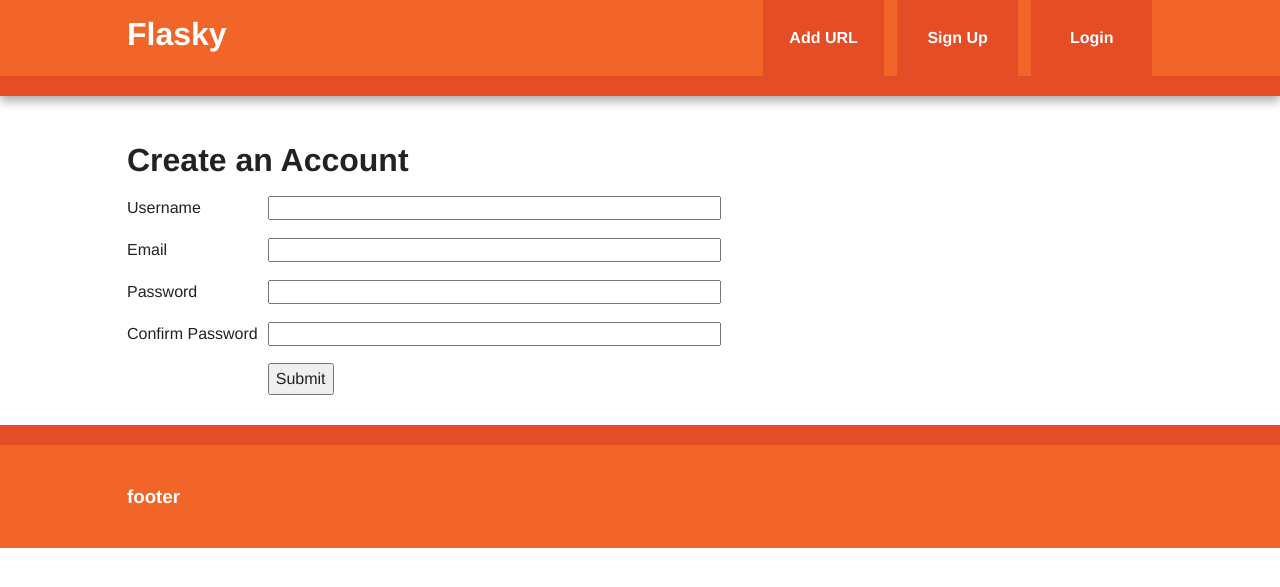
After one commit to gigyas/ps-flask, a Flask app: page /signup in a window 1280 px wide. The commit adds this page. Shown: the top 587 px of the page. Run offline with Flask 2, Linux system fonts and the light colour scheme; parts of the project's set-up code (start-up, migrations or seed data) failed here and were passed over; some libraries are stand-ins or nearby versions.

Commit message:
More following along

```diff
--- a/flasky/forms.py
+++ b/flasky/forms.py
@@ -1,7 +1,9 @@
 from flask_wtf import FlaskForm
 from wtforms.fields import StringField, PasswordField, BooleanField, SubmitField
 from wtforms.fields.html5 import URLField
-from wtforms.validators import DataRequired, url
+from wtforms.validators import DataRequired, url, Length, Regexp, EqualTo, Email, ValidationError
+
+from models import User
 
 class BookmarkForm(FlaskForm):
     url = URLField('The URL for your bookmark:', validators=[DataRequired(), url()])
@@ -26,3 +28,23 @@ class LoginForm(FlaskForm):
     password = PasswordField('Your Password:', validators=[DataRequired()])
     remember_me = BooleanField('Keep me logged in')
     submit = SubmitField('Log In')
+
+
+class SignupForm(FlaskForm):
+    username = StringField('Username', validators=[
+        DataRequired(), Length(3, 80),
+        Regexp('^[A-Za-z0-9_]{3,}$', message='Username consist of letters, numbers,'
+                                             'and underscores.')
+        ])
+    password = PasswordField('Password', validators=[
+        DataRequired(), EqualTo('password2', message='Passwords must match')])
+    password2 = PasswordField('Confirm Password', validators=[DataRequired()])
+    email = StringField('Email', validators=[DataRequired(), Length(3, 120), Email()])
+
+    def validate_email(self, email_field):
+        if User.query.filter_by(email=email_field.data).first():
+            raise ValidationError('There is already a user with that email address.')
+
+    def validate_username(self, user_field):
+        if User.get_by_username(user_field.data):
+            raise ValidationError('There is already a user with that name.')
--- a/flasky/templates/base.html
+++ b/flasky/templates/base.html
@@ -20,8 +20,13 @@
                 <nav>
                     <ul>
                         <li><a href="{{ url_for('add') }}">Add URL</a></li>
-                        <li><a href="#">nav ul li a</a></li>
-                        <li><a href="#">nav ul li a</a></li>
+                        {% if current_user.is_authenticated %}
+                        <li><a href="{{ url_for('user', username=current_user.username )}}">My Links</a></li>
+                        <li><a href="{{ url_for('logout') }}">Log Out</a></li>
+                        {% else %}
+                        <li><a href="{{ url_for('signup' )}}">Sign Up</a></li>
+                        <li><a href="{{ url_for('login') }}">Login</a></li>
+                        {% endif %}
                     </ul>
                 </nav>
             </header>
--- /dev/null
+++ b/flasky/templates/signup.html
@@ -0,0 +1,31 @@
+{% extends 'base.html' %}
+{% from 'form_macros.html' import render_field %}
+
+{% block title %}
+Flasky -- Sign Up
+{% endblock %}
+
+{% block content %}
+<section>
+    <h1 style="clear:both">Create an Account</h1>
+    <form action="" method="post" novalidate>
+        {{ form.hidden_tag() }}
+        <table>
+        {{ render_field(form.username, size=50) }}
+        {{ render_field(form.email, size=50) }}
+        {{ render_field(form.password, size=50) }}
+        {{ render_field(form.password2, size=50) }}
+
+        <tr>
+            <td></td>
+            <td>
+                <button type="submit">Submit</button>
+            </td>
+        </tr>
+        </table>
+    </form>
+</section>
+{% endblock %}
+
+{% block sidebar %}
+{% endblock %}
--- a/flasky/views.py
+++ b/flasky/views.py
@@ -2,10 +2,10 @@ from __future__ import print_function
 import sys
 
 from flask import render_template, url_for, request, redirect, flash
-from flask_login import login_required, login_user
+from flask_login import login_required, login_user, logout_user, current_user
 
 from flasky import app, db, login_manager
-from forms import BookmarkForm, LoginForm
+from forms import BookmarkForm, LoginForm, SignupForm
 from models import Bookmark, User
 
 @login_manager.user_loader
@@ -24,7 +24,7 @@ def add():
     if form.validate_on_submit():
         url = form.url.data
         description = form.description.data
-        bm = Bookmark(url=url, description=description, user=logged_in_user())
+        bm = Bookmark(url=url, description=description, user=current_user)
         db.session.add(bm)
         db.session.commit()
         flash('Stored bookmark: {}'.format(url))
@@ -40,14 +40,31 @@ def user(username):
 def login():
     form = LoginForm()
     if form.validate_on_submit():
-        _user = User.query.filter_by(username=form.username.data).first()
-        sys.stdout.flush()
-        if _user is not None:
+        _user = User.get_by_username(form.username.data)
+        if _user is not None and _user.check_password(form.password.data):
             login_user(_user, form.remember_me.data)
             flash('Logged in successfuly as {}'.format(_user.username))
-            return redirect(request.args.get('next') or url_for('index'))
-        flash('User does not exist')
+            return redirect(request.args.get('next') or url_for('user', username=_user.username))
+        flash('Incorect Username or Password')
     return render_template('login.html', form=form)
+
+@app.route('/logout')
+def logout():
+    logout_user()
+    return redirect(url_for('index'))
+
+@app.route('/signup', methods=['GET','POST'])
+def signup():
+    form = SignupForm()
+    if form.validate_on_submit():
+        user = User(email=form.email.data,
+                    username=form.username.data,
+                    password=form.password.data)
+        db.session.add(user)
+        db.session.commit()
+        flash('Welcome {}! Please Login.'.format(user.username))
+        return redirect(url_for('login'))
+    return render_template('signup.html', form=form)
 
 @app.errorhandler(404)
 def page_not_found(e):
--- a/manage.py
+++ b/manage.py
@@ -8,7 +8,7 @@ manager = Manager(app)
 @manager.command
 def initdb():
     db.create_all()
-    db.session.add(User(username='matt', email='gigyas@gmail.com'))
+    db.session.add(User(username='matt', email='gigyas@gmail.com', password='password'))
     db.session.commit()
     print('Initialized the database')
 
```
Also changed, not shown: flasky/models.py (+18 -0 lines).
